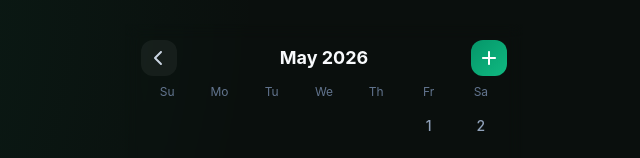
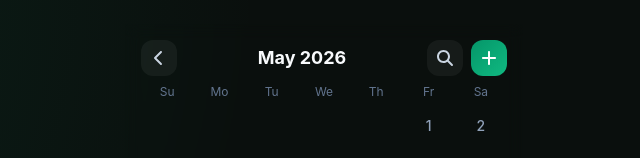
Before and after one commit to m00p1ng/money-tracker, a React (Vite) app: page /money-tracker/calendar in a window 1280 px wide. Shown: the top 158 px of the page, without its empty margins (316-956 px from the left). Built offline with nearby package versions, Linux system fonts and the light colour scheme.

Commit message:
fix: restore search button in CalendarPage, widen PageHeader right column to auto

```diff
--- a/src/components/shared/PageHeader.tsx
+++ b/src/components/shared/PageHeader.tsx
@@ -12,7 +12,7 @@ export function PageHeader({
   rightSlot,
 }: PageHeaderProps) {
   return (
-    <header className="grid grid-cols-[36px_1fr_36px] items-center gap-3">
+    <header className="grid grid-cols-[36px_1fr_auto] items-center gap-3">
       <button
         aria-label="Back"
         onClick={onBack}
--- a/src/features/calendar/CalendarPage/CalendarPage.tsx
+++ b/src/features/calendar/CalendarPage/CalendarPage.tsx
@@ -22,6 +22,7 @@ type CalendarPageProps = {
   onNext: () => void
   onAdd: () => void
   onBack: () => void
+  onSearch: () => void
 }
 
 export function CalendarPage({
@@ -37,6 +38,7 @@ export function CalendarPage({
   onNext,
   onAdd,
   onBack,
+  onSearch,
 }: CalendarPageProps) {
   return (
     <div className="flex flex-col">
@@ -45,6 +47,15 @@ export function CalendarPage({
           title={`${MONTH_NAMES[currentMonth]} ${currentYear}`}
           onBack={onBack}
           rightSlot={(
+            <div className="flex items-center gap-2">
+              <button
+                type="button"
+                aria-label="Search"
+                onClick={onSearch}
+                className="grid h-9 w-9 place-items-center rounded-xl bg-white/5 text-slate-300"
+              >
+                <Icon name="fa-magnifying-glass" />
+              </button>
               <button
                 type="button"
                 aria-label="Add transaction"
@@ -54,6 +65,7 @@ export function CalendarPage({
               >
                 <Icon name="fa-plus" />
               </button>
+            </div>
           )}
         />
         <CalendarGrid
--- a/src/features/calendar/CalendarPage/useCalendarPage.ts
+++ b/src/features/calendar/CalendarPage/useCalendarPage.ts
@@ -193,5 +193,6 @@ export function useCalendarPage() {
     onNext,
     onAdd,
     onBack,
+    onSearch: () => {},
   }
 }
--- a/src/features/design/sections/FeatureSection.tsx
+++ b/src/features/design/sections/FeatureSection.tsx
@@ -465,6 +465,7 @@ export function FeatureSection() {
               onNext={() => {}}
               onAdd={() => {}}
               onBack={() => {}}
+              onSearch={() => {}}
             />
           </div>
         </SubSection>
```
Lines whose indentation alone changed are shown as unchanged.
